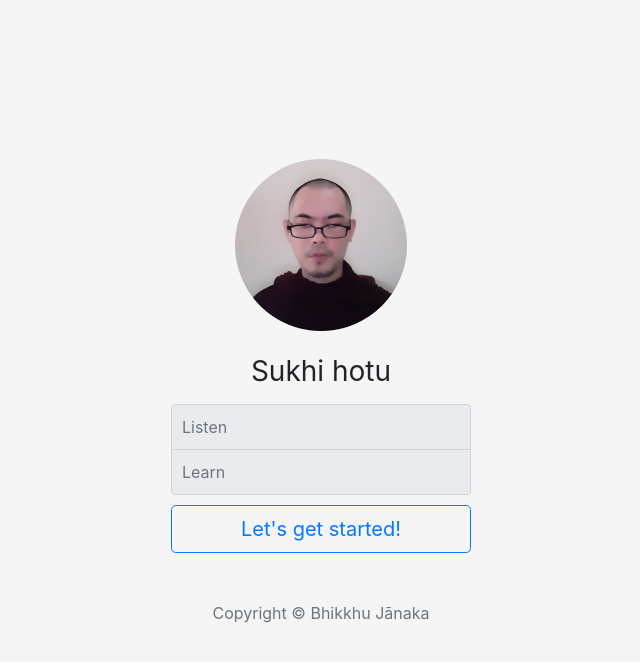
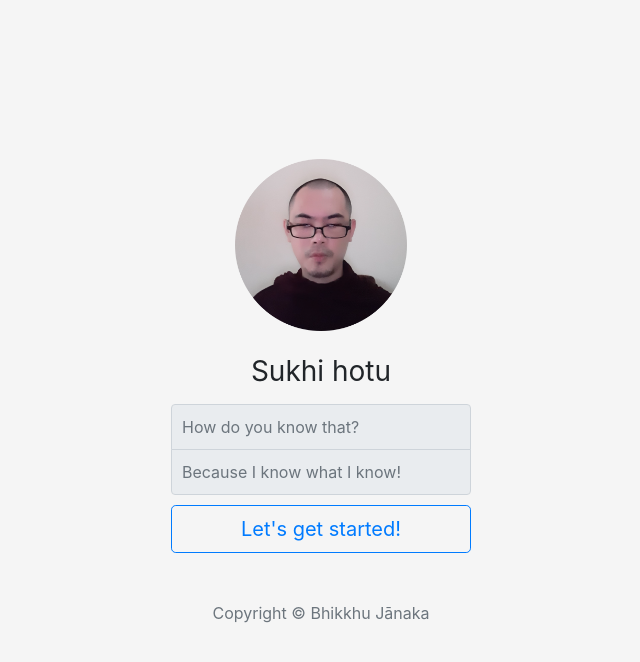
Before and after one commit to Janaka-stack/Bit-online, a plain HTML site: page index.html in a window 1280 px wide. Shown: the whole page, without its empty margins (319-959 px from the left). Drawn offline with Linux system fonts and the light colour scheme.

Commit message:
Update index.html

```diff
--- a/index.html
+++ b/index.html
@@ -22,9 +22,9 @@
     <img class="mb-4" src="images/Janaka.png" alt="" width="172" height="172">
     <h1 class="h3 mb-3 font-weight-normal">Sukhi hotu</h1>
     <label for="inputUsername" class="sr-only">Listen</label>
-    <input type="text" name=username class="form-control" placeholder="Listen" required="" autofocus="" disabled>
+    <input type="text" name=username class="form-control" placeholder="How do you know that?" required="" autofocus="" disabled>
     <label for="inputPassword" class="sr-only">Learn</label>
-    <input type="password" name=password class="form-control" placeholder="Learn" required="" disabled>
+    <input type="password" name=password class="form-control" placeholder="Because I know what I know!" required="" disabled>
     <button class="btn btn-lg btn-outline-primary btn-block" type="submit">
       <a href="https://92b39e2a0cb7.ngrok.io" style="text-decoration: none;">
       Let's get started!
```
